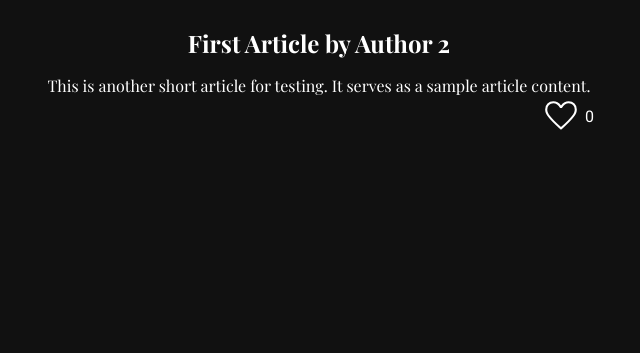
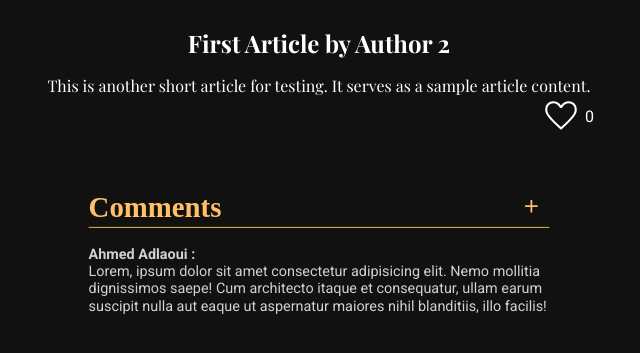
Before and after one commit to ahmedadlaoui/BlogPress, a PHP site: page /Article.php?id=2 in a window 1280 px wide. Shown: the part 212-565 px from the top of the page, without its empty margins (321-961 px from the left). Run offline with PHP 8.4, Linux system fonts and the light colour scheme; a user stored in the database is signed in; data comes from the database, SQL or seed files in the repository; both versions use the stored data as it was after the commit; some web fonts are replaced.

Commit message:
adding the comments part

```diff
--- a/Article.php
+++ b/Article.php
@@ -28,6 +28,36 @@ if (isset($_GET['id']) && is_numeric($_GET['id'])) {
 } else {
     header("Location: index.php");
     exit;
+}
+if (isset($_GET['id'])) {
+    $article_id = $_GET['id'];
+    $stmt = $conn->prepare("UPDATE articles SET views = views + 1 WHERE id = :id");
+    $stmt->execute(['id' => $article_id]);
+}
+
+if ($_SERVER['REQUEST_METHOD'] === 'POST' && isset($_POST['submit-comment'])) {
+    $username = trim($_POST['comment-user-name']);
+    $comment_content = trim($_POST['comment-content']);
+    $article_ID = $_GET['id'];
+
+    if (!empty($username) && !empty($comment_content) && isset($_GET['id'])) {
+
+        try {
+            $stmt = $conn->prepare("
+                INSERT INTO comments (username, content, article_id)
+                VALUES (:username, :content, :article_ID)
+            ");
+            $stmt->bindParam(':username', $username);
+            $stmt->bindParam(':content', $comment_content);
+            $stmt->bindParam(':article_ID', $article_ID);
+            $stmt->execute();
+            exit;
+        }
+
+        catch (PDOException $e) {
+            echo "Error adding comment " . $e->getMessage();
+        }
+    }
 }
 ?>
 
@@ -129,16 +159,36 @@ if (isset($_GET['id']) && is_numeric($_GET['id'])) {
         <h1><?php echo htmlspecialchars($article['title']); ?></h1>
         <p><?php echo nl2br(htmlspecialchars($article['content'])); ?></p>
         <div class="like-div">
-        <svg xmlns="http://www.w3.org/2000/svg" id="like-icon" height="40px" viewBox="0 -960 960 960" width="40px" fill="white"><path d="m480-147.34-35.9-32.51q-101.87-93.03-168.34-160.06-66.48-67.04-105.59-119.1-39.12-52.07-54.64-94.34Q100-595.63 100-638.46q0-83.25 56.14-139.39Q212.28-834 295.13-834q54.69 0 102.05 26.94 47.36 26.93 82.82 77.99 38.44-52.54 84.89-78.74Q611.34-834 664.87-834q82.85 0 138.99 56.15Q860-721.71 860-638.46q0 42.83-15.53 85.11-15.52 42.27-54.61 94.28-39.08 52.01-105.52 119.1T515.9-179.85L480-147.34Zm0-67.12q98.48-89.65 162.08-153.68 63.6-64.03 100.89-111.79 37.29-47.76 52.03-84.89 14.74-37.13 14.74-73.55 0-62.81-41.07-104.09-41.08-41.28-103.65-41.28-49.89 0-91.88 29.32-41.99 29.32-71.14 85.09h-44.41q-29.13-55.49-71.05-84.95t-91.56-29.46q-62.19 0-103.45 41.28-41.27 41.28-41.27 104.29 0 36.38 14.78 73.64 14.79 37.27 51.9 85.19 37.11 47.93 101.14 111.66Q382.1-303.95 480-214.46Zm0-284.64Z"/></svg>
+            <svg xmlns="http://www.w3.org/2000/svg" id="like-icon" height="40px" viewBox="0 -960 960 960" width="40px" fill="white">
+                <path d="m480-147.34-35.9-32.51q-101.87-93.03-168.34-160.06-66.48-67.04-105.59-119.1-39.12-52.07-54.64-94.34Q100-595.63 100-638.46q0-83.25 56.14-139.39Q212.28-834 295.13-834q54.69 0 102.05 26.94 47.36 26.93 82.82 77.99 38.44-52.54 84.89-78.74Q611.34-834 664.87-834q82.85 0 138.99 56.15Q860-721.71 860-638.46q0 42.83-15.53 85.11-15.52 42.27-54.61 94.28-39.08 52.01-105.52 119.1T515.9-179.85L480-147.34Zm0-67.12q98.48-89.65 162.08-153.68 63.6-64.03 100.89-111.79 37.29-47.76 52.03-84.89 14.74-37.13 14.74-73.55 0-62.81-41.07-104.09-41.08-41.28-103.65-41.28-49.89 0-91.88 29.32-41.99 29.32-71.14 85.09h-44.41q-29.13-55.49-71.05-84.95t-91.56-29.46q-62.19 0-103.45 41.28-41.27 41.28-41.27 104.29 0 36.38 14.78 73.64 14.79 37.27 51.9 85.19 37.11 47.93 101.14 111.66Q382.1-303.95 480-214.46Zm0-284.64Z" />
+            </svg>
             <?php echo htmlspecialchars($article['likes']);  ?>
         </div>
     </section>
 
-    <!-- <section class="whole-article">
-        <img src="images/image 5.svg" alt="">
-        <h1>Lorem ipsum, dolor sit amet consectetur adipisicing elit. Suscipit, debitis.</h1>
-        <P>Lorem ipsum dolor sit amet consectetur adipisicing elit. Tenetur ipsa reiciendis voluptatem delectus temporibus eligendi esse culpa facere a architecto nesciunt deserunt voluptatum aspernatur aut, perferendis aliquid recusandae? Quibusdam perspiciatis, veritatis aspernatur nulla ratione consectetur saepe possimus fugiat ut itaque? In itaque corporis perferendis nam dolorem mollitia vel laudantium eaque natus officia possimus tenetur consequuntur nulla adipisci quisquam voluptatum, consequatur fugiat hic? Excepturi in veniam, quo consequuntur deleniti ducimus, saepe tempore ex sunt labore provident neque culpa nisi officia voluptatum consectetur magni impedit delectus sed. Blanditiis numquam quis quos suscipit debitis sed minus reiciendis architecto. Sint non animi eos voluptate.</P>
-    </section> -->
+
+
+
+    <div class="addcomment">
+        <h1>Comments
+            <button id="showform"><img src="images/add.svg" alt=""></button>
+        </h1>
+        <form action="Article.php?id=<?php echo htmlspecialchars($_GET['id']); ?>" method="post" class="comment-form">
+            <input type="text" placeholder="Your name" name="comment-user-name" required>
+            <input type="text" placeholder="add comment" name="comment-content" required>
+            <button type="submit" name="submit-comment">Send<img src="images/sned.svg" alt=""></button>
+        </form>
+    </div>
+
+
+    <section class="comments">
+
+        <div class="comment">
+            <h4>Ahmed Adlaoui :</h4>
+            <p>Lorem, ipsum dolor sit amet consectetur adipisicing elit. Nemo mollitia dignissimos saepe! Cum architecto itaque et consequatur, ullam earum suscipit nulla aut eaque ut aspernatur maiores nihil blanditiis, illo facilis!</p>
+        </div>
+    </section>
+
     <script src="Script.js?v=<?php echo time(); ?>"></script>
 </body>
 
--- a/Script.js
+++ b/Script.js
@@ -32,11 +32,19 @@ document.getElementById('invis').addEventListener('click', () => {
     document.getElementById('vis').style.display = "block"
     document.getElementById('passlog').type = 'text'
 })
-document.getElementById('vis').addEventListener('click',()=>{
+document.getElementById('vis').addEventListener('click', () => {
     document.getElementById('vis').style.display = "none"
     document.getElementById('invis').style.display = "block"
     document.getElementById('passlog').type = 'password'
 })
-document.getElementById('like-icon').addEventListener('click',()=>{
+document.getElementById('like-icon').addEventListener('click', () => {
     document.getElementById('like-icon').style.fill = "red"
 })
+document.querySelector('.comment-form').style.display = "none"
+document.getElementById('showform').addEventListener('click', () => {
+    if (document.querySelector('.comment-form').style.display == "none") {
+        document.querySelector('.comment-form').style.display = "flex"
+    }else{
+        document.querySelector('.comment-form').style.display = "none"
+    }
+})
--- a/style.css
+++ b/style.css
@@ -672,4 +672,66 @@ main {
   text-align: start;
   margin-bottom: 8px;
   border-bottom: 1px solid #FFC067;
+}
+
+.comments {
+  width: 40%;
+  min-width: 280px;
+  margin: auto;
+  color: rgb(209, 209, 209);
+  display: grid;
+  grid-template-columns: 1fr;
+  row-gap: 12px;
+  max-height: 600px;
+  margin-bottom: 50px;
+  scale: 0.9;
+}
+.comments h4, .comments p {
+  font-family: roboto;
+}
+
+.addcomment {
+  min-width: 280px;
+  width: 40%;
+  margin: auto;
+  scale: 0.9;
+}
+.addcomment h1 {
+  margin-bottom: 12px;
+  color: #FFC067;
+  border-bottom: 1px solid #FFC067;
+  display: flex;
+  justify-content: space-between;
+  align-items: center;
+}
+.addcomment h1 button {
+  background-color: transparent;
+  border: none;
+  cursor: pointer;
+  border-radius: 50%;
+  padding: 8px;
+  transition: 0.4s all;
+}
+.addcomment h1 button:hover {
+  background-color: rgb(33, 33, 33);
+}
+.addcomment .comment-form {
+  display: flex;
+  flex-direction: column;
+  width: 100%;
+  row-gap: 6px;
+}
+.addcomment .comment-form input {
+  background-color: transparent;
+  padding: 6px;
+  color: white;
+}
+.addcomment .comment-form button {
+  background-color: transparent;
+  border: none;
+  display: flex;
+  justify-content: center;
+  align-items: center;
+  color: #FFC067;
+  cursor: pointer;
 }/*# sourceMappingURL=style.css.map */
--- a/style.scss
+++ b/style.scss
@@ -637,3 +637,64 @@ main{
     margin-bottom: 8px;
     border-bottom: 1px solid #FFC067;
 }
+.comments{
+    width: 40%;
+    min-width: 280px;
+    margin: auto;
+    color: rgb(209, 209, 209);
+    display: grid;
+    grid-template-columns: 1fr;
+    row-gap: 12px;
+    max-height: 600px;
+    h4,p{
+        font-family: roboto;
+    }
+    margin-bottom: 50px;
+    scale: 0.9;
+}
+.addcomment{
+    min-width: 280px;
+    width: 40%;
+    margin: auto;
+    scale: 0.9;
+    h1{
+        margin-bottom: 12px;
+        color: #FFC067;
+        border-bottom: 1px solid #FFC067;
+        display: flex;
+        justify-content: space-between;
+        align-items: center;
+        button{
+            background-color: transparent;
+            border: none;
+            cursor: pointer;
+            border-radius: 50%;
+            padding: 8px;
+            transition: 0.4s all;
+            &:hover{
+                background-color: rgb(33, 33, 33);
+            }
+        }
+    }
+    .comment-form{
+        display: flex;
+        flex-direction: column;
+        width: 100%;
+        row-gap: 6px;
+        input{
+            background-color: transparent;
+            padding: 6px;
+            color: white;
+
+        }
+        button{
+            background-color: transparent;
+            border: none;
+            display: flex;
+            justify-content: center;
+            align-items: center;
+            color: #FFC067;
+            cursor: pointer;
+        }
+    }
+}
```
Also changed, not shown: BlogPressdb.session.sql (+4 -3 lines), authordashboard.php (+29 -5 lines), images/add.svg (added), images/sned.svg (added), 1 other file. Lines whose indentation alone changed are shown as unchanged.
